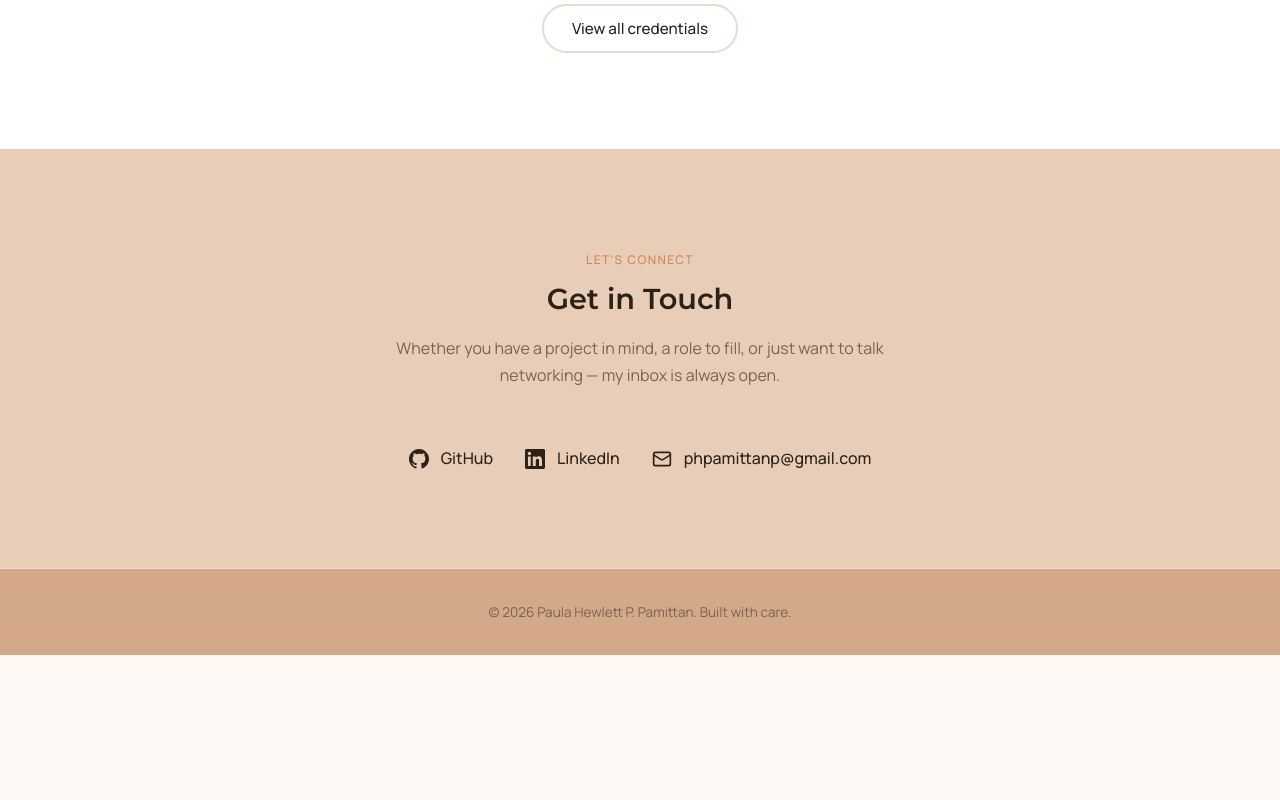
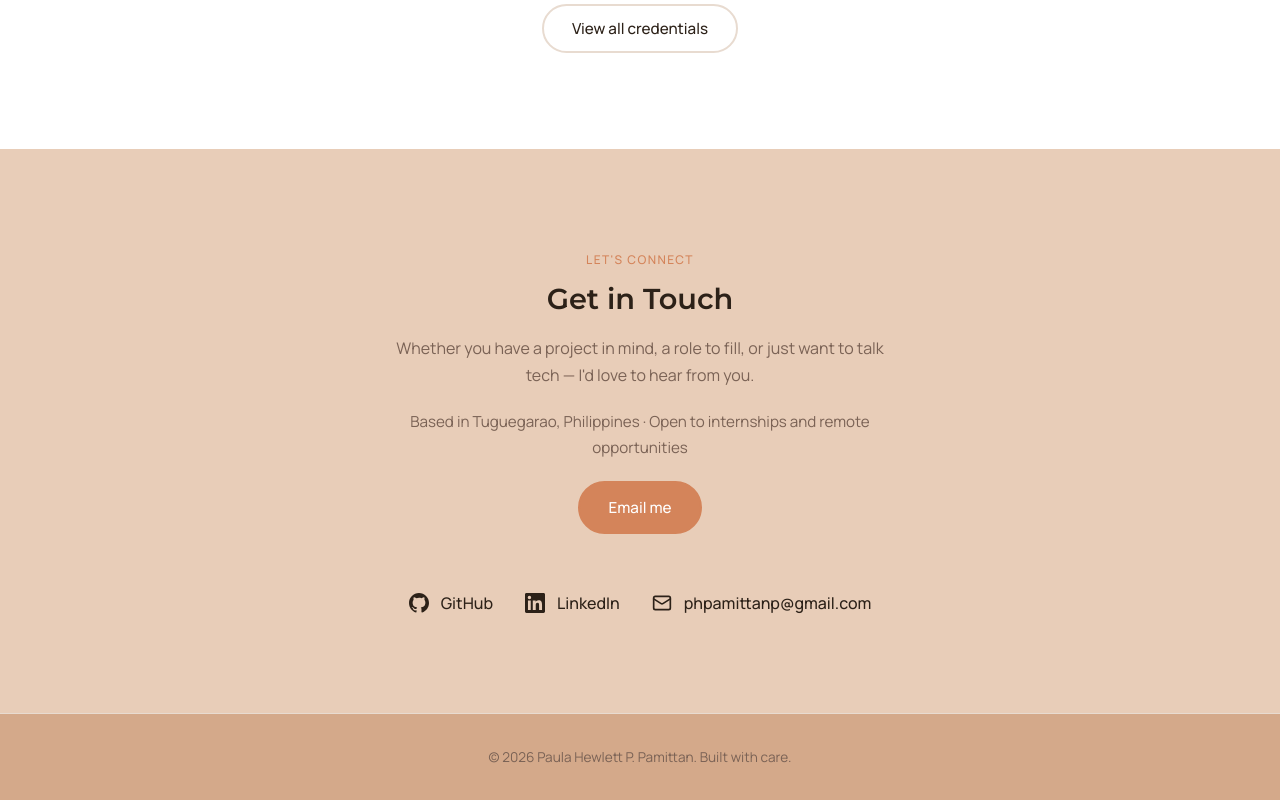
Before and after one commit to httppaui/portfolio, a website built with Vite: page index.html in a window 1280 px wide. Shown: the part 7100-7900 px from the top of the page. Before the commit the page ends 7755 px from the top, so only its background shows below. Built offline with nearby package versions, Linux system fonts and the light colour scheme; files whose address does not match are found by name.

Commit message:
Improve Contact section with email CTA and location.
Add a primary mailto button and note availability for internships and remote roles.

```diff
--- a/index.html
+++ b/index.html
@@ -796,7 +796,9 @@
         <div class="contact__info">
           <span class="section-label">Let's Connect</span>
           <h2 id="contact-heading" class="section-heading">Get in Touch</h2>
-          <p>Whether you have a project in mind, a role to fill, or just want to talk networking — my inbox is always open.</p>
+          <p>Whether you have a project in mind, a role to fill, or just want to talk tech — I'd love to hear from you.</p>
+          <p class="contact__location">Based in Tuguegarao, Philippines · Open to internships and remote opportunities</p>
+          <a href="mailto:phpamittanp@gmail.com" class="btn btn--primary contact__email">Email me</a>
           <ul class="contact__socials" role="list">
             <li>
               <a href="https://github.com/httppaui" target="_blank" rel="noopener noreferrer" aria-label="GitHub profile">
--- a/src/assets/css/style.css
+++ b/src/assets/css/style.css
@@ -1585,8 +1585,16 @@ body.is-loaded { opacity: 1; transition: opacity .4s ease; }
 .contact__info .section-heading { margin-bottom: var(--space-md); }
 .contact__info p {
   color: var(--clr-text-muted);
+  margin-bottom: var(--space-md);
+  line-height: 1.7;
+}
+.contact__location {
+  font-size: .95rem;
+  color: var(--clr-text-muted);
+  margin-bottom: var(--space-lg);
+}
+.contact__email {
   margin-bottom: var(--space-xl);
-  line-height: 1.7;
 }
 
 .contact__socials {
```
